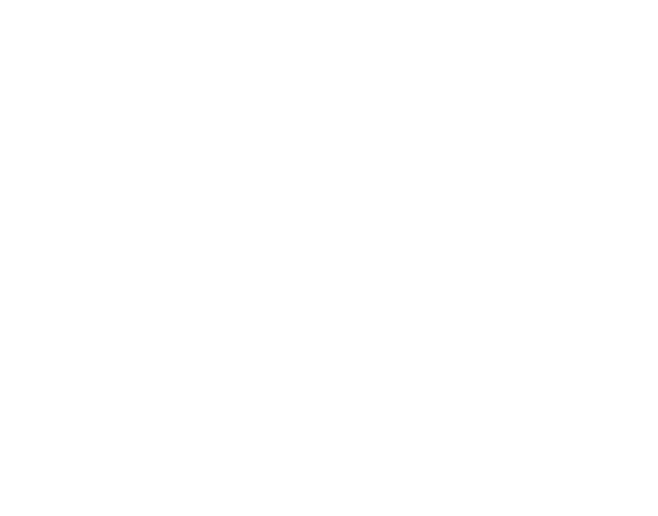
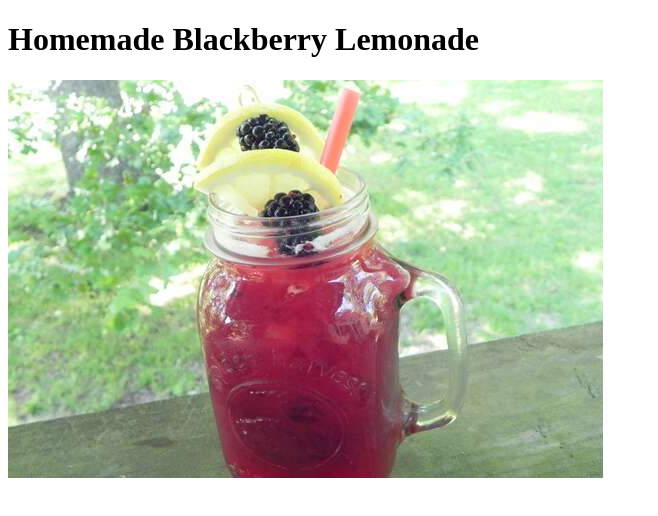
Before and after one commit to wulfiss/odin-recipes, a plain HTML site: page recipes/blackberrylemonade.html in a window 1280 px wide. Shown: the whole page, without its empty margins (0-658 px from the left). Drawn offline with Linux system fonts and the light colour scheme.

Commit message:
add title img to blackberry html

```diff
--- a/recipes/blackberrylemonade.html
+++ b/recipes/blackberrylemonade.html
@@ -1,7 +1,11 @@
 <!DOCTYPE html>
 <html lang="eng">
     <head>
-        <title>Home Blackberry Lemonade</title>
+        <title>Homemade Blackberry Lemonade</title>
         <meta charset="utf-8">
     </head>
+    <body>
+        <h1>Homemade Blackberry Lemonade</h1>
+        <img src="../img/blackberrylemonade.jpg" alt="A jar of blackberry lemonade">
+    </body>
 </html>
```
Also changed, not shown: img/blackberrylemonade.jpg (added).
